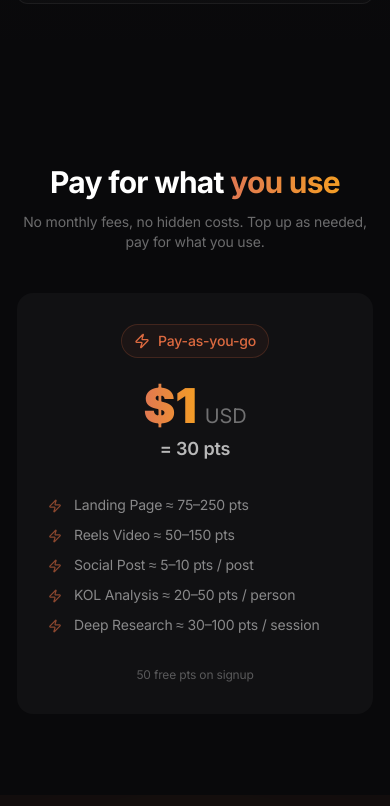
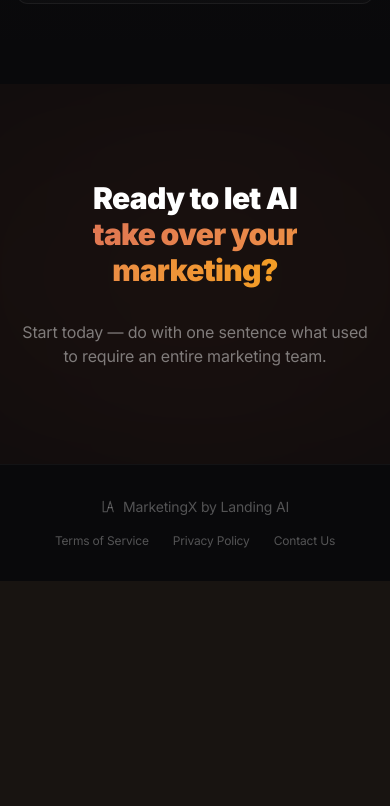
Before and after one commit to MarinChen99097/marketingx-site, a Next.js app: page /en/marketingx in a window 390 px wide. Shown: the part 8318-9124 px from the top of the page. After the commit the page ends 8899 px from the top, so only its background shows below. Built offline with nearby package versions, Linux system fonts and the light colour scheme.

Commit message:
fix: remove pricing section, add returnUrl for register redirect

```diff
--- a/app/[locale]/marketingx/page.tsx
+++ b/app/[locale]/marketingx/page.tsx
@@ -275,7 +275,8 @@ export default function MarketingXPage() {
   }, []);
 
   const LANDING_AI_URL = "https://landingai.info";
-  const ctaHref = `${LANDING_AI_URL}/${locale}/register`;
+  const SITE_URL = typeof window !== "undefined" ? window.location.origin : "https://marketingx-site-876464738390.asia-east1.run.app";
+  const ctaHref = `${LANDING_AI_URL}/${locale}/register?returnUrl=${encodeURIComponent(`${SITE_URL}/${locale}/get-started`)}`;
 
   const PLUGIN_CMD = `Generate a landing page for me with this plugin\nhttps://github.com/MarinChen99097/marketingx.plugin`;
 
@@ -304,7 +305,6 @@ export default function MarketingXPage() {
           <a href="#features" className="hover:text-white transition-colors duration-200">{t("nav.features")}</a>
           <a href="#industries" className="hover:text-white transition-colors duration-200">{t("nav.industries")}</a>
           <a href="#capabilities" className="hover:text-white transition-colors duration-200">{t("nav.capabilities")}</a>
-          <a href="#pricing" className="hover:text-white transition-colors duration-200">{t("nav.pricing")}</a>
         </div>
 
         <div className="flex gap-3 items-center">
@@ -621,54 +621,6 @@ export default function MarketingXPage() {
         </div>
       </section>
 
-      {/* ════════════ PRICING ════════════ */}
-      <section id="pricing" className="py-20 md:py-28 px-4 sm:px-6">
-        <div className="max-w-lg mx-auto">
-          <motion.div
-            initial={{ opacity: 0, y: 20 }}
-            whileInView={{ opacity: 1, y: 0 }}
-            viewport={{ once: true, margin: "-80px" }}
-            transition={{ duration: 0.6 }}
-            className="text-center mb-10"
-          >
-            <h2 className="text-3xl md:text-4xl font-bold tracking-tight mb-3">
-              {t("pricing.title1")}<span className="bg-gradient-to-r from-[hsl(16,70%,60%)] to-[hsl(35,90%,55%)] bg-clip-text text-transparent">{t("pricing.title2")}</span>
-            </h2>
-            <p className="text-white/40 text-sm md:text-base">{t("pricing.subtitle")}</p>
-          </motion.div>
-
-          <GlowCard>
-            <div className="p-8 md:p-10 text-center space-y-6">
-              <div className="inline-flex items-center gap-2 px-3 py-1.5 rounded-full border border-[hsl(16,70%,56%)]/20 bg-[hsl(16,70%,56%)]/5 text-[hsl(16,70%,56%)] text-sm font-medium">
-                <Zap className="w-4 h-4" /> {t("pricing.badge")}
-              </div>
-              <div>
-                <span className="text-5xl md:text-6xl font-black bg-gradient-to-r from-[hsl(16,70%,60%)] to-[hsl(35,90%,55%)] bg-clip-text text-transparent">$1</span>
-                <span className="text-xl text-white/40 ml-2">{t("pricing.perUsd")}</span>
-                <div className="text-lg text-white/70 font-semibold mt-1">= 30 {t("pricing.pts")}</div>
-              </div>
-
-              <div className="text-left space-y-2.5 pt-2">
-                {[
-                  t("pricing.items.lp"),
-                  t("pricing.items.reels"),
-                  t("pricing.items.social"),
-                  t("pricing.items.kol"),
-                  t("pricing.items.research"),
-                ].map((item, i) => (
-                  <div key={i} className="flex items-start gap-3 text-sm">
-                    <Zap className="w-3.5 h-3.5 text-[hsl(16,70%,56%)]/60 shrink-0 mt-1" />
-                    <span className="text-white/50">{item}</span>
-                  </div>
-                ))}
-              </div>
-
-              <p className="text-xs text-white/30 pt-2">{t("pricing.freeCredits")}</p>
-            </div>
-          </GlowCard>
-        </div>
-      </section>
-
       {/* ════════════ FINAL CTA ════════════ */}
       <section className="py-24 md:py-32 px-4 relative overflow-hidden">
         <div className="absolute inset-0">
```
